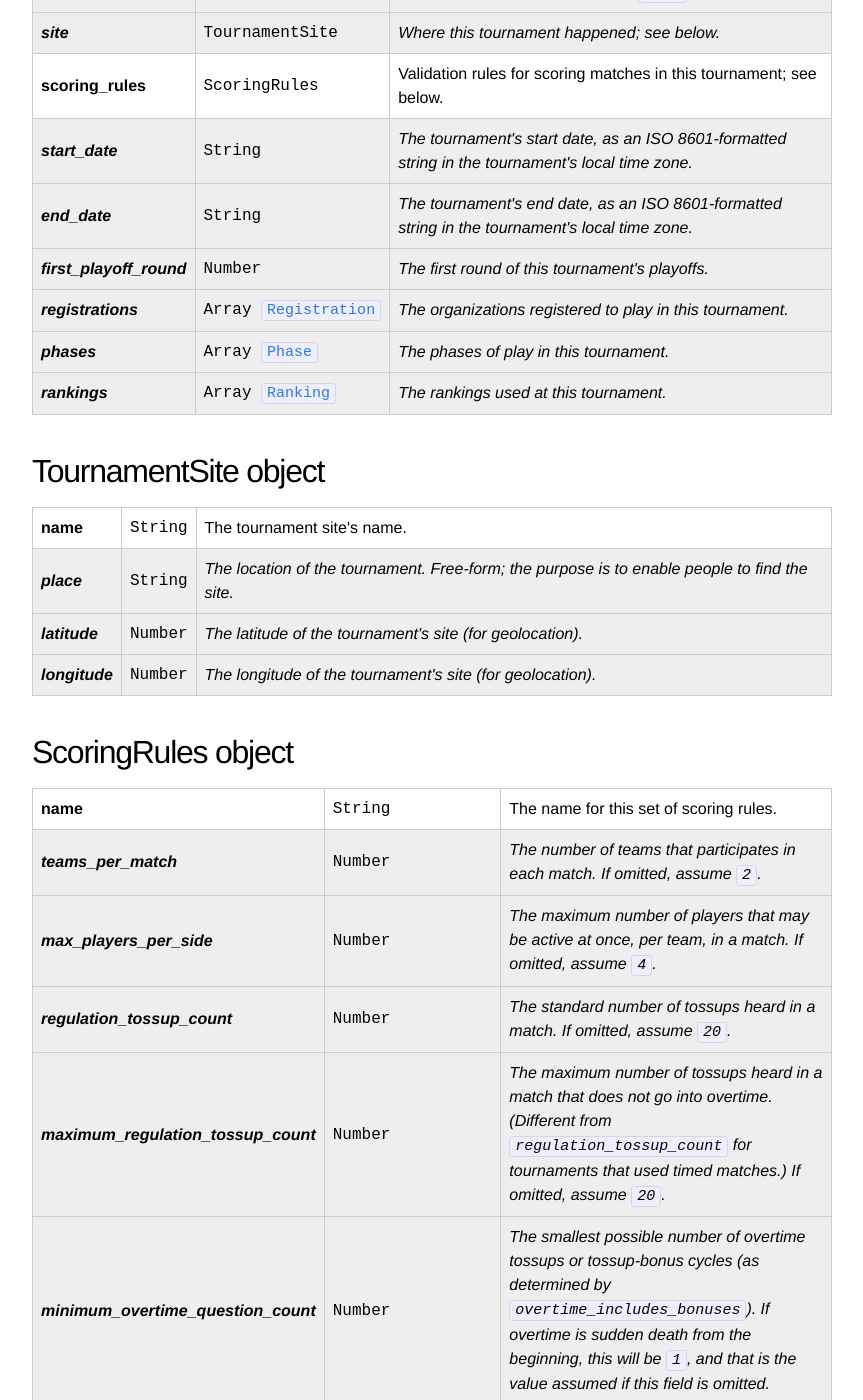
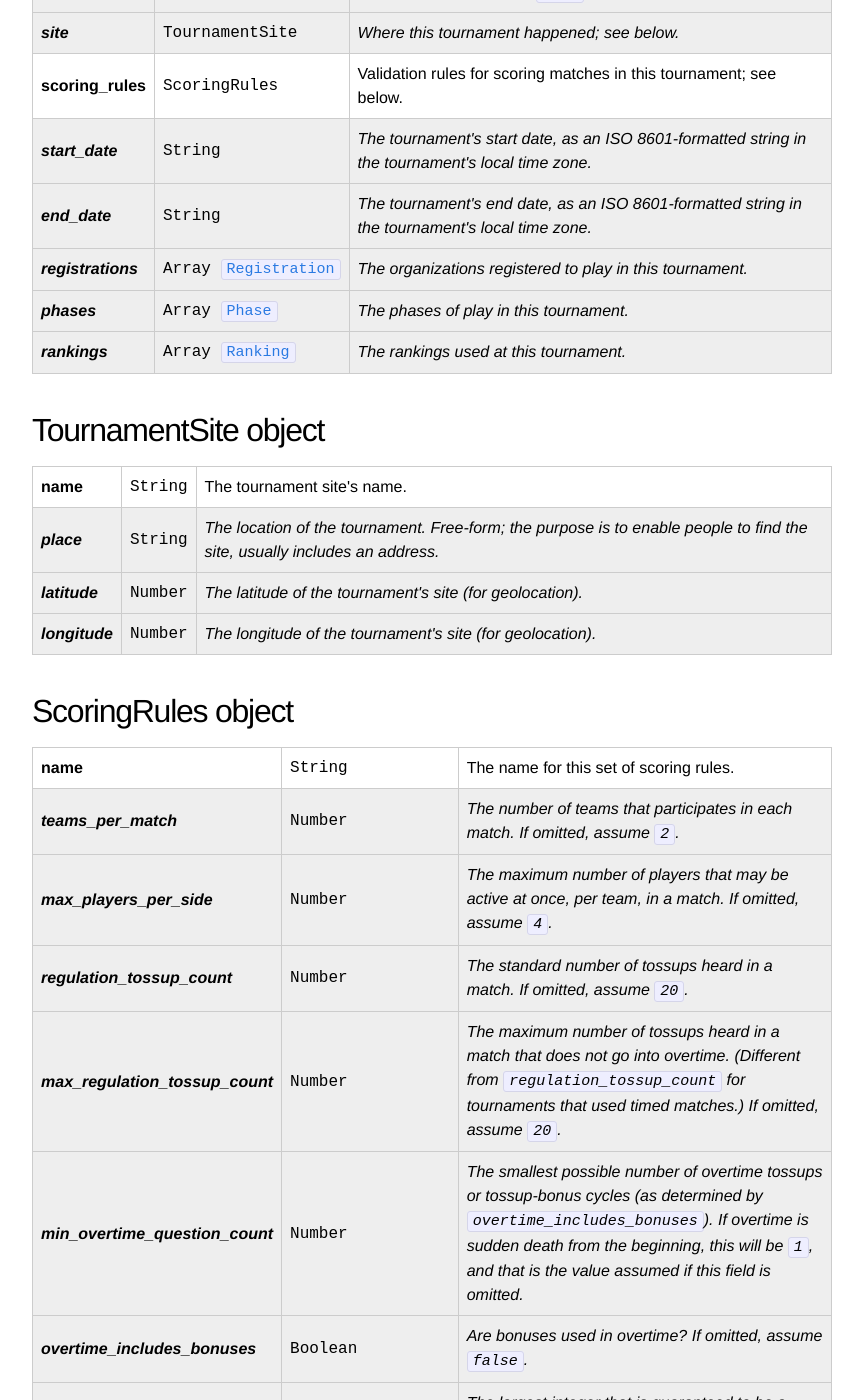
Before and after one commit to quizbowl/schema, a Jekyll site: the page built from tournament.md, in a window 1280 px wide and 1400 px high, scrolled down 414 px. Shown: the whole window, without its empty margins (208-1071 px from the left). Built offline with Jekyll 4.4.1, drawn with Linux system fonts in a browser that asks for light colours; some of the changed text lies outside the part shown.

Commit message:
Maximum>Max, changed lightnings wording,

```diff
--- a/tournament.md
+++ b/tournament.md
@@ -38,11 +38,6 @@ A `Tournament` object describes a tournament for which a single result is publis
     <td>The tournament's end date, as an ISO 8601-formatted string in the tournament's local time zone.</td>
   </tr>
   <tr class="optional">
-    <th>first_playoff_round</th>
-    <td class="type">Number</td>
-    <td>The first round of this tournament's playoffs.</td>
-  </tr>
-  <tr class="optional">
     <th>registrations</th>
     <td class="type"><nobr>Array <code><a href="{{ site.baseurl }}/registration">Registration</a></code></nobr></td>
     <td>The organizations registered to play in this tournament.</td>
@@ -70,7 +65,7 @@ A `Tournament` object describes a tournament for which a single result is publis
   <tr class="optional">
     <th>place</th>
     <td class="type">String</td>
-    <td>The location of the tournament. Free-form; the purpose is to enable people to find the site.</td>
+    <td>The location of the tournament. Free-form; the purpose is to enable people to find the site, usually includes an address.</td>
   </tr>
   <tr class="optional">
     <th>latitude</th>
@@ -108,12 +103,12 @@ A `Tournament` object describes a tournament for which a single result is publis
     <td>The standard number of tossups heard in a match. If omitted, assume <code>20</code>.</td>
   </tr>
   <tr class="optional">
-    <th>maximum_regulation_tossup_count</th>
+    <th>max_regulation_tossup_count</th>
     <td class="type">Number</td>
     <td>The maximum number of tossups heard in a match that does not go into overtime. (Different from <code>regulation_tossup_count</code> for tournaments that used timed matches.) If omitted, assume <code>20</code>.</td>
   </tr>
   <tr class="optional">
-    <th>minimum_overtime_question_count</th>
+    <th>min_overtime_question_count</th>
     <td class="type">Number</td>
     <td>The smallest possible number of overtime tossups or tossup-bonus cycles (as determined by <code>overtime_includes_bonuses</code>). If overtime is sudden death from the beginning, this will be <code>1</code>, and that is the value assumed if this field is omitted.</td>
   </tr>
@@ -128,7 +123,7 @@ A `Tournament` object describes a tournament for which a single result is publis
     <td>The largest integer that is guaranteed to be a factor of a valid final score for one team in one match. If omitted, assume <code>5</code>. If present, must be a positive integer.</td>
   </tr>
   <tr class="optional">
-    <th>maximum_bonus_score</th>
+    <th>max_bonus_score</th>
     <td class="type">Number</td>
     <td>The maximum possible score on a single bonus. Omitting this means there are no bonuses. If present and <code>bonus_divisor</code> is present, must be divisible by <code>bonus_divisor</code>.</td>
   </tr>
@@ -143,12 +138,12 @@ A `Tournament` object describes a tournament for which a single result is publis
     <td><code>true</code> if the non-controlling team has an opportunity to answer parts of a bonus that the controlling team did not answer correctly; <code>false</code> if not. If omitted but <code>maximum_bonus_score</code> is present, assume <code>false</code>.</td>
   </tr>
   <tr class="optional">
-    <th>lightnings_per_team_per_match</th>
+    <th>lightning_count_per_team</th>
     <td class="type">Number</td>
     <td>The number of lightning rounds received by each team in each game. If omitted, assume <code>0</code>.</td>
   </tr>
   <tr class="optional">
-    <th>maximum_lightning_score</th>
+    <th>max_lightning_score</th>
     <td class="type">Number</td>
     <td>The maximum possible score on a single lightning round. If omitted but <code>lightnings_per_team_per_match</code> is present and positive, assume <code>100</code>.</td>
   </tr>
```
